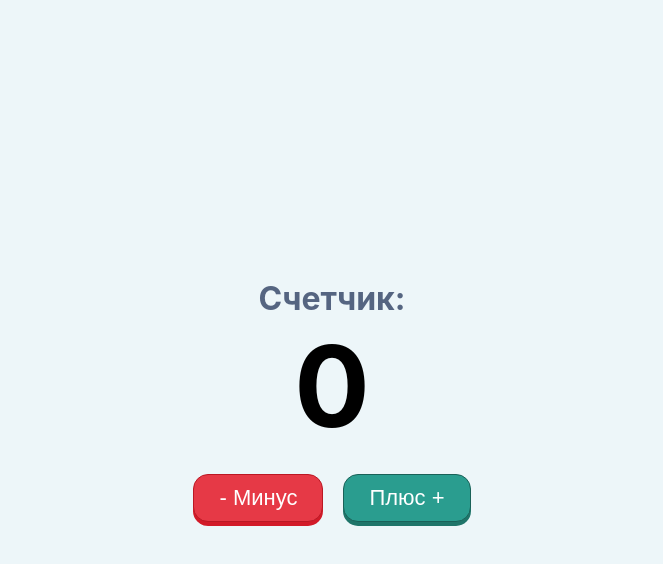
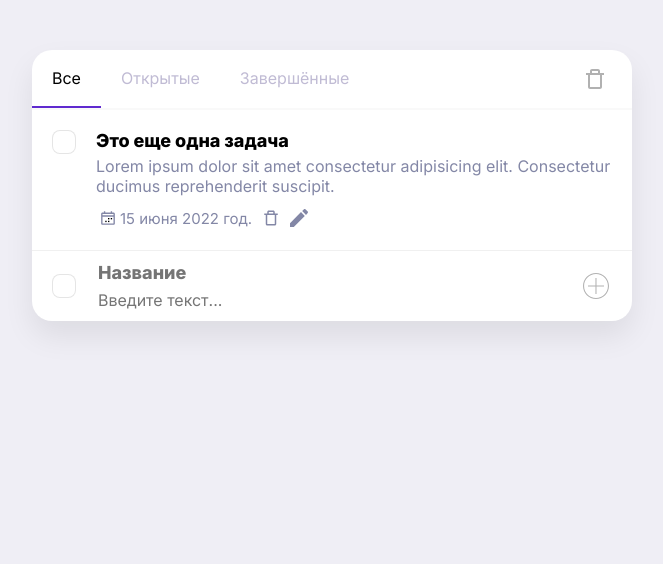
Before and after one commit to Genrihovich/counter, a React (Create React App) app: page / in a window 1280 px wide. Shown: the top 564 px of the page, without its empty margins (308-971 px from the left). Built offline with nearby package versions, Linux system fonts and the light colour scheme.

Commit message:
init todo

```diff
--- a/src/App.js
+++ b/src/App.js
@@ -3,11 +3,81 @@ import './index.scss';
 function App() {
   return (
     <div className="App">
-      <div>
-        <h2>Счетчик:</h2>
-        <h1>0</h1>
-        <button className="minus">- Минус</button>
-        <button className="plus">Плюс +</button>
+      <div className="top">
+        <ul className="tabs">
+          <li className="active">Все</li>
+          <li>Открытые</li>
+          <li>Завершённые</li>
+        </ul>
+        <svg height="24" viewBox="0 0 24 24" width="24" xmlns="http://www.w3.org/2000/svg">
+          <path d="M15 2H9c-1.103 0-2 .897-2 2v2H3v2h2v12c0 1.103.897 2 2 2h10c1.103 0 2-.897 2-2V8h2V6h-4V4c0-1.103-.897-2-2-2zM9 4h6v2H9V4zm8 16H7V8h10v12z" />
+        </svg>
+      </div>
+      <div className="item">
+        <input class="styled-checkbox" id="checkbox2" type="checkbox" value="value1" />
+        <label for="checkbox2" />
+        <div className="item__content">
+          <b>Это еще одна задача</b>
+          <p>
+            Lorem ipsum dolor sit amet consectetur adipisicing elit. Consectetur ducimus
+            reprehenderit suscipit.
+          </p>
+          <div className="item__bottom">
+            <ul>
+              <li>
+                <svg style={{ width: 24, height: 24 }} viewBox="0 0 70 70">
+                  <path d="M51,19h-4v-4h-4v4H27v-4h-4v4h-4c-2.209,0-4,1.791-4,4v28c0,2.209,1.791,4,4,4h32c2.209,0,4-1.791,4-4V23   C55,20.791,53.209,19,51,19z M51,51H19V31h32V51z M51,27H19v-4h32V27z" />
+                  <rect height="4" width="4" x="35" y="35" />
+                  <rect height="4" width="4" x="43" y="35" />
+                  <rect height="4" width="4" x="35" y="43" />
+                  <rect height="4" width="4" x="27" y="43" />
+                </svg>
+                <span>15 июня 2022 год.</span>
+              </li>
+              <li>
+                <svg viewBox="0 0 24 24" xmlns="http://www.w3.org/2000/svg">
+                  <path d="M15 2H9c-1.103 0-2 .897-2 2v2H3v2h2v12c0 1.103.897 2 2 2h10c1.103 0 2-.897 2-2V8h2V6h-4V4c0-1.103-.897-2-2-2zM9 4h6v2H9V4zm8 16H7V8h10v12z" />
+                </svg>
+              </li>
+              <li>
+                <svg viewBox="0 0 18 18">
+                  <g fill="none" fill-rule="evenodd" id="Page-1" stroke="none" stroke-width="1">
+                    <g fill="#000000" id="Core" transform="translate(-213.000000, -129.000000)">
+                      <g id="create" transform="translate(213.000000, 129.000000)">
+                        <path
+                          d="M0,14.2 L0,18 L3.8,18 L14.8,6.9 L11,3.1 L0,14.2 L0,14.2 Z M17.7,4 C18.1,3.6 18.1,3 17.7,2.6 L15.4,0.3 C15,-0.1 14.4,-0.1 14,0.3 L12.2,2.1 L16,5.9 L17.7,4 L17.7,4 Z"
+                          id="Shape"
+                        />
+                      </g>
+                    </g>
+                  </g>
+                </svg>
+              </li>
+            </ul>
+          </div>
+        </div>
+      </div>
+      <div className="form">
+        <div className="form__checkbox">
+          <input class="styled-checkbox" id="add-checkbox" type="checkbox" value="value1" />
+          <label for="add-checkbox" />
+        </div>
+        <div class="form__fields">
+          <input type="text" placeholder="Название" className="input-title" />
+          <input type="text" placeholder="Введите текст..." className="input-text" />
+        </div>
+        <svg height="32px" viewBox="0 0 512 512" width="32px">
+          <g>
+            <g>
+              <g>
+                <path d="M256,48C141.1,48,48,141.1,48,256s93.1,208,208,208c114.9,0,208-93.1,208-208S370.9,48,256,48z M256,446.7     c-105.1,0-190.7-85.5-190.7-190.7S150.9,65.3,256,65.3S446.7,150.9,446.7,256S361.1,446.7,256,446.7z" />
+              </g>
+            </g>
+            <g>
+              <polygon points="264.1,128 247.3,128 247.3,247.9 128,247.9 128,264.7 247.3,264.7 247.3,384 264.1,384 264.1,264.7 384,264.7     384,247.9 264.1,247.9   " />
+            </g>
+          </g>
+        </svg>
       </div>
     </div>
   );
--- a/src/index.scss
+++ b/src/index.scss
@@ -1,71 +1,222 @@
+@import url('https://fonts.googleapis.com/css2?family=Inter:wght@400;500;600;800;900&display=swap');
+
 body {
   margin: 0;
-  font-family: -apple-system, BlinkMacSystemFont, 'Segoe UI', 'Roboto', 'Oxygen', 'Ubuntu',
-    'Cantarell', 'Fira Sans', 'Droid Sans', 'Helvetica Neue', sans-serif;
   -webkit-font-smoothing: antialiased;
   -moz-osx-font-smoothing: grayscale;
-  background-color: #edf6f9;
+  background-color: #efeef5;
+}
+
+* {
+  box-sizing: border-box;
+  font-family: 'Inter', sans-serif;
+  outline: none;
 }
 
 .App {
   display: flex;
+  flex-direction: column;
+  background-color: #fff;
+  width: 600px;
+  margin: 50px auto;
+  border-radius: 20px;
+  box-shadow: 0 15px 30px rgba(0, 0, 0, 0.08);
+}
+
+.top {
+  position: relative;
+
+  svg {
+    position: absolute;
+    right: 25px;
+    top: 17px;
+    cursor: pointer;
+    opacity: 0.3;
+    transition: all 0.15s ease-in-out;
+
+    &:hover {
+      opacity: 1;
+    }
+  }
+}
+
+.form {
+  display: flex;
   align-items: center;
-  justify-content: center;
-  height: 100vh;
-  text-align: center;
+  width: 100%;
 
-  h1 {
-    color: #000;
-    font-size: 7rem;
-    margin: 0;
-    margin-bottom: 20px;
+  &__checkbox {
+    margin: 15px 20px;
+  }
 
-    &.plus {
-      color: #2a9d8f;
+  &__fields {
+    display: flex;
+    flex-direction: column;
+    padding: 10px 0;
+    flex: 1;
+  }
+
+  svg {
+    margin-right: 20px;
+    cursor: pointer;
+    opacity: 0.3;
+    transition: all 0.15s ease-in-out;
+
+    &:hover {
+      opacity: 1;
     }
-    &.minus {
-      color: #e63946;
+  }
+}
+
+.input-title {
+  font-size: 18px;
+  border: none;
+  margin-bottom: 5px;
+  font-weight: bold;
+}
+
+.input-text {
+  font-size: 16px;
+  border: none;
+}
+
+.tabs {
+  display: flex;
+  list-style: none;
+  padding: 0;
+  margin: 0;
+  border-bottom: 2px solid rgb(249, 249, 249);
+
+  li {
+    padding: 18px 20px;
+    border-bottom: 2px solid transparent;
+    cursor: pointer;
+    transition: all 0.1s ease-in-out;
+    color: #c0bbd4;
+
+    &:hover {
+      border-bottom-color: #e3d8fa;
+      color: #000000;
+    }
+
+    &.active {
+      border-bottom-color: #5f2acf;
+      color: #000000;
+    }
+  }
+}
+
+.item {
+  display: flex;
+  align-items: flex-start;
+  padding: 20px;
+  border-bottom: 1px solid #f0f0f0;
+
+  &:hover {
+    background: #f8f5ff;
+  }
+
+  &__content {
+    margin-left: 20px;
+
+    b {
+      font-size: 18px;
+    }
+
+    p {
+      margin: 0;
+      margin-top: 5px;
+      color: #8387a6;
     }
   }
 
-  h2 {
-    font-size: 2rem;
-    margin: 0;
-    color: #556581;
-  }
+  &__bottom {
+    margin-top: 10px;
+    display: flex;
+    align-items: center;
+    font-size: 15px;
+    color: #8387a6;
 
-  button {
-    background: transparent;
-    border: 2px solid transparent;
-    text-align: center;
-    font-size: 22px;
-    border-radius: 15px;
-    padding: 10px 25px;
-    cursor: pointer;
-    margin: 0 10px;
-    transition: all 0.05s ease-in-out;
+    ul {
+      display: flex;
+      align-items: center;
+      list-style: none;
+      padding: 0;
+      margin: 0;
 
-    &.minus {
-      background-color: #e63946;
-      color: #fff;
-      box-shadow: 0 4px 0 darken(#e63946, 10%);
-      border: 1px solid darken(#e63946, 15%);
+      li {
+        display: flex;
+        align-items: center;
+        margin-right: 10px;
+        cursor: pointer;
+
+        &:hover {
+          path {
+            fill: #414562;
+          }
+        }
+
+        svg {
+          width: 18px;
+          height: 18px;
+        }
+      }
     }
 
-    &.plus {
-      background-color: #2a9d8f;
-      color: #fff;
-      box-shadow: 0 4px 0 darken(#2a9d8f, 10%);
-      border: 1px solid darken(#2a9d8f, 15%);
-    }
+    svg {
+      width: 24px;
+      height: 24px;
 
-    &:hover {
-      transform: translateY(-2px);
-    }
-
-    &:active {
-      transform: translateY(2px);
-      box-shadow: none;
+      path {
+        fill: #8387a6;
+      }
     }
   }
 }
+
+.styled-checkbox {
+  position: absolute;
+  opacity: 0;
+
+  &+label {
+    position: relative;
+    cursor: pointer;
+    padding: 0;
+  }
+
+  // Box.
+  &+label:before {
+    content: '';
+    display: inline-block;
+    vertical-align: text-top;
+    width: 22px;
+    height: 22px;
+    background: white;
+    border: 1px solid rgba(0, 0, 0, 0.1);
+    border-radius: 8px;
+  }
+
+  // Box hover
+  &:hover+label:before {
+    background: #f9f9f9;
+  }
+
+  // Box checked
+  &:checked+label:before {
+    background: #5f2acf;
+  }
+
+  // Checkmark. Could be replaced with an image
+  &:checked+label:after {
+    content: '';
+    position: absolute;
+    left: 7px;
+    top: 11px;
+    background: white;
+    width: 2px;
+    height: 2px;
+    box-shadow: 2px 0 0 white, 4px 0 0 white, 4px -2px 0 white, 4px -4px 0 white, 4px -6px 0 white,
+      4px -8px 0 white;
+    transform: rotate(45deg);
+  }
+}
```
Also changed, not shown: public/chat.png (added).
